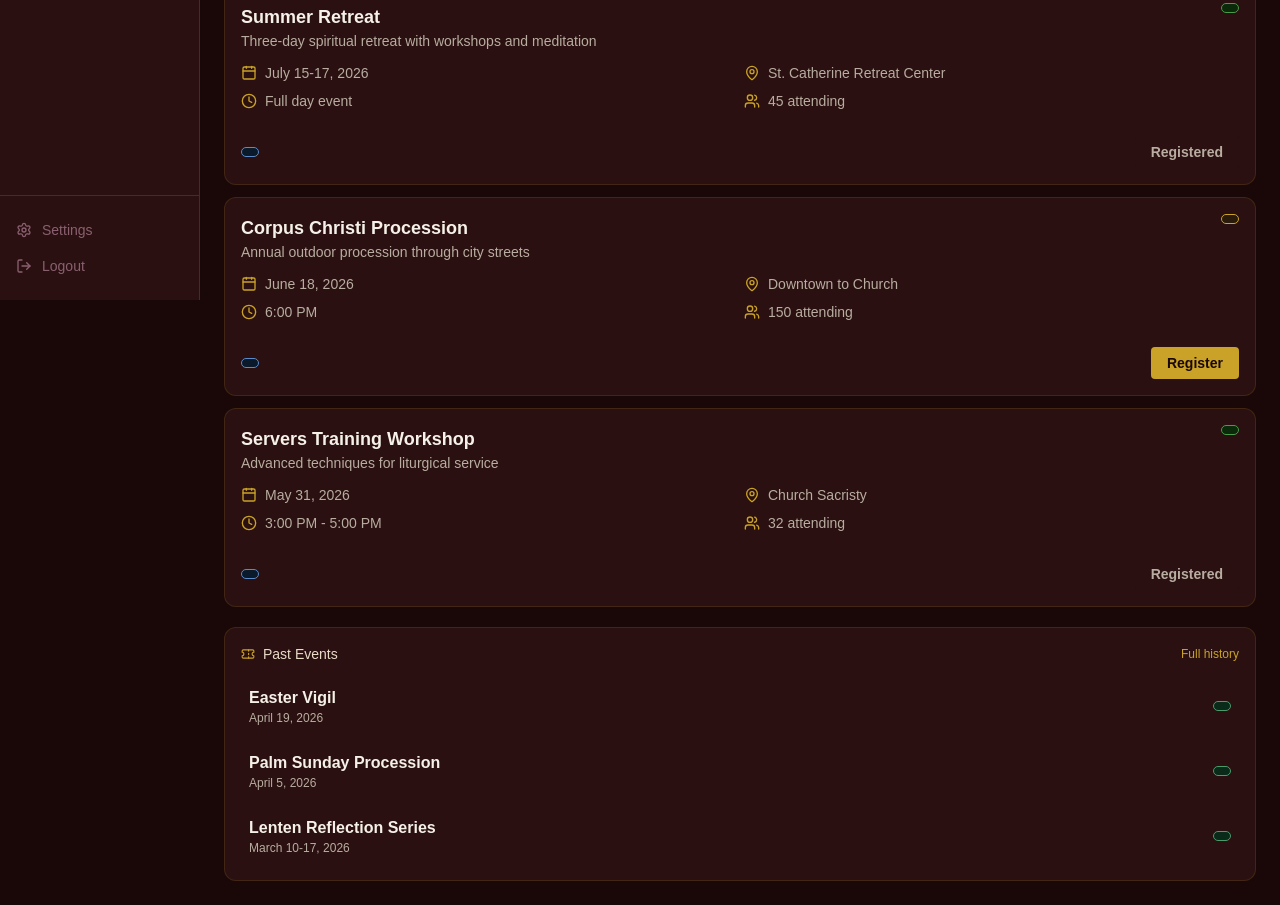
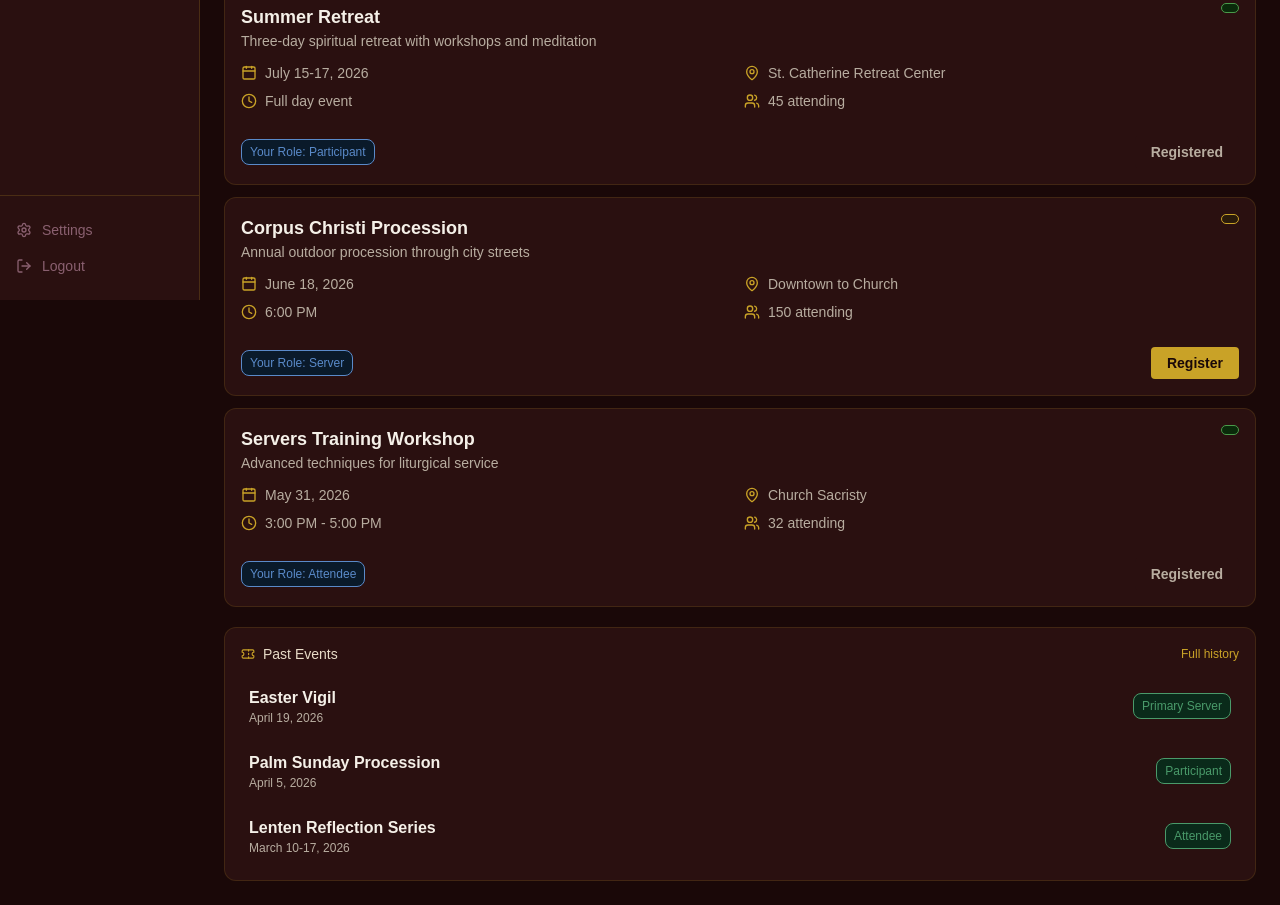
Before and after one commit to halaman99/slpc-member-portal, a Next.js app: page /events in a window 1280 px wide. Shown: the part 500-1405 px from the top of the page. Built offline with nearby package versions, Linux system fonts and the light colour scheme; no server answers.

Commit message:
fix: Change Badge props from label to text in attendance and events pages

```diff
--- a/app/attendance/page.tsx
+++ b/app/attendance/page.tsx
@@ -142,7 +142,7 @@ export default function Attendance() {
                 <div className="flex items-center gap-3">
                   <span className="text-xs text-[#b8ada0]">{record.time}</span>
                   <Badge
-                    label={record.status === 'present' ? 'Present' : record.status === 'late' ? 'Late' : 'Excused'}
+                    text={record.status === 'present' ? 'Present' : record.status === 'late' ? 'Late' : 'Excused'}
                     color={record.status === 'present' ? 'green' : record.status === 'late' ? 'amber' : 'blue'}
                   />
                 </div>
--- a/app/events/page.tsx
+++ b/app/events/page.tsx
@@ -116,7 +116,7 @@ export default function Events() {
                 </div>
 
                 <div className="flex items-center justify-between">
-                  <Badge label={`Your Role: ${event.role}`} color="blue" />
+                  <Badge text={`Your Role: ${event.role}`} color="blue" />
                   <button className={`px-4 py-1.5 rounded text-sm font-semibold transition-colors ${
                     event.registered
                       ? 'bg-[#2a1010] text-[#b8ada0] hover:bg-[#3a2020]'
@@ -144,7 +144,7 @@ export default function Events() {
                   <p className="font-semibold text-[#f5f0e8]">{event.title}</p>
                   <p className="text-xs text-[#b8ada0]">{event.date}</p>
                 </div>
-                <Badge label={event.role} color="teal" />
+                <Badge text={event.role} color="teal" />
               </div>
             ))}
           </div>
```
